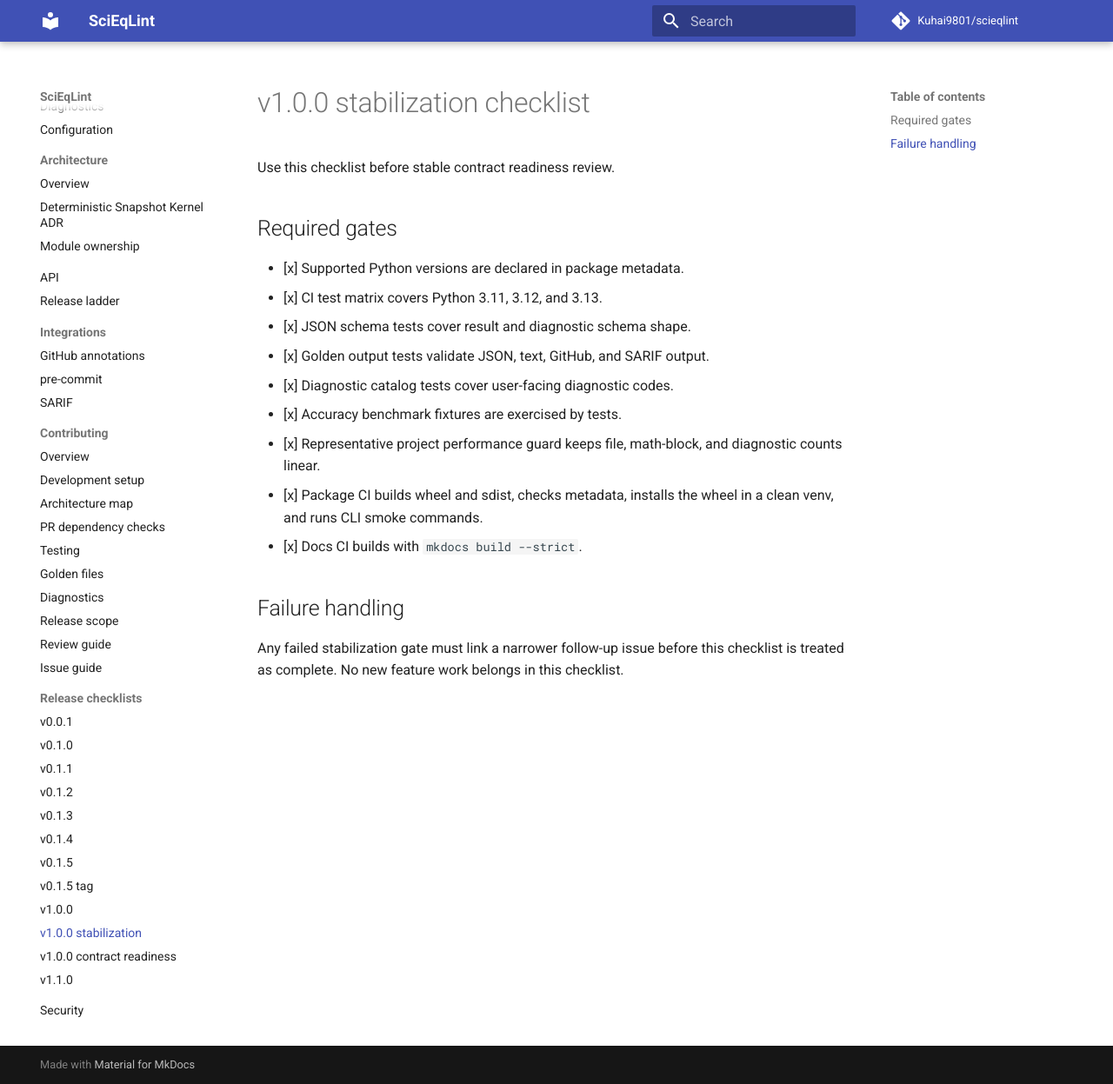
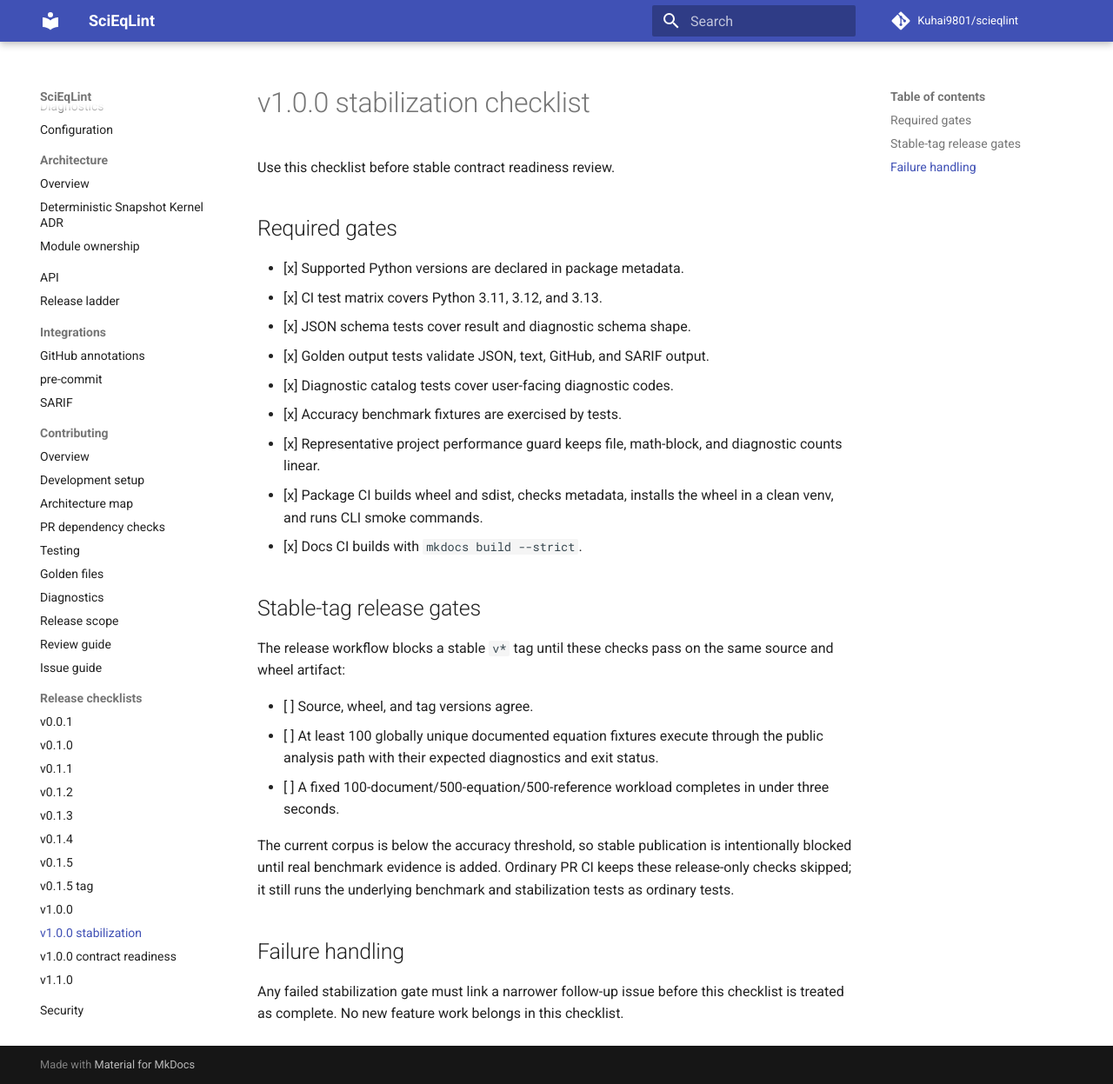
Before and after one commit to 1sgtpepper/scieqlint, an MkDocs documentation site: the page built from docs/releases/v1.0.0-stabilization-checklist.md, in a window 1280 px wide and 1247 px high. Shown: the whole window at 87% size. Built offline with MkDocs 1.6.1 and Material for MkDocs 9.7.7, drawn with Linux system fonts in a browser that asks for light colours; comment, search, counter and statistics services are not loaded.

Commit message:
Enforce v1 release gates before publishing (#328)
* ci(release): enforce readiness evidence

* ci(release): format readiness regressions

* test(release): format accuracy gate assertion

* ci(release): run readiness evidence from wheel

```diff
--- a/docs/releases/v1.0.0-stabilization-checklist.md
+++ b/docs/releases/v1.0.0-stabilization-checklist.md
@@ -16,6 +16,22 @@
       a clean venv, and runs CLI smoke commands.
 - [x] Docs CI builds with `mkdocs build --strict`.
 
+## Stable-tag release gates
+
+The release workflow blocks a stable `v*` tag until these checks pass on the
+same source and wheel artifact:
+
+- [ ] Source, wheel, and tag versions agree.
+- [ ] At least 100 globally unique documented equation fixtures execute through
+      the public analysis path with their expected diagnostics and exit status.
+- [ ] A fixed 100-document/500-equation/500-reference workload completes in
+      under three seconds.
+
+The current corpus is below the accuracy threshold, so stable publication is
+intentionally blocked until real benchmark evidence is added. Ordinary PR CI
+keeps these release-only checks skipped; it still runs the underlying benchmark
+and stabilization tests as ordinary tests.
+
 ## Failure handling
 
 Any failed stabilization gate must link a narrower follow-up issue before this
```
Also changed, not shown: CHANGELOG.md (+3 -0 lines), PACK_MANIFEST.md (+2 -0 lines), RELEASE_CHECKLIST.md (+3 -0 lines), docs/releases/v1.0.0-contract-readiness.md (+7 -0 lines), docs/releases/v1.1.0-checklist.md (+9 -0 lines), 4 other files.
